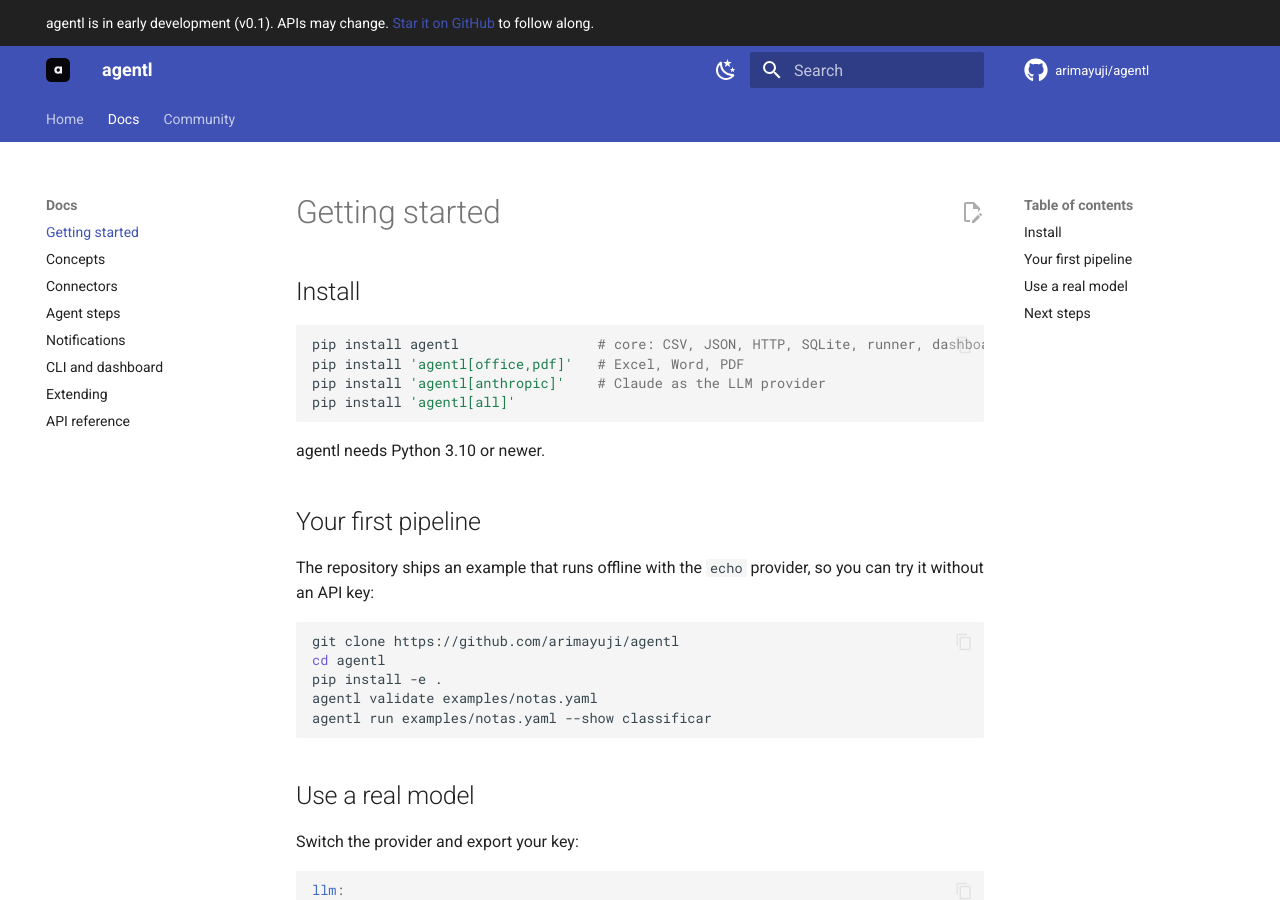
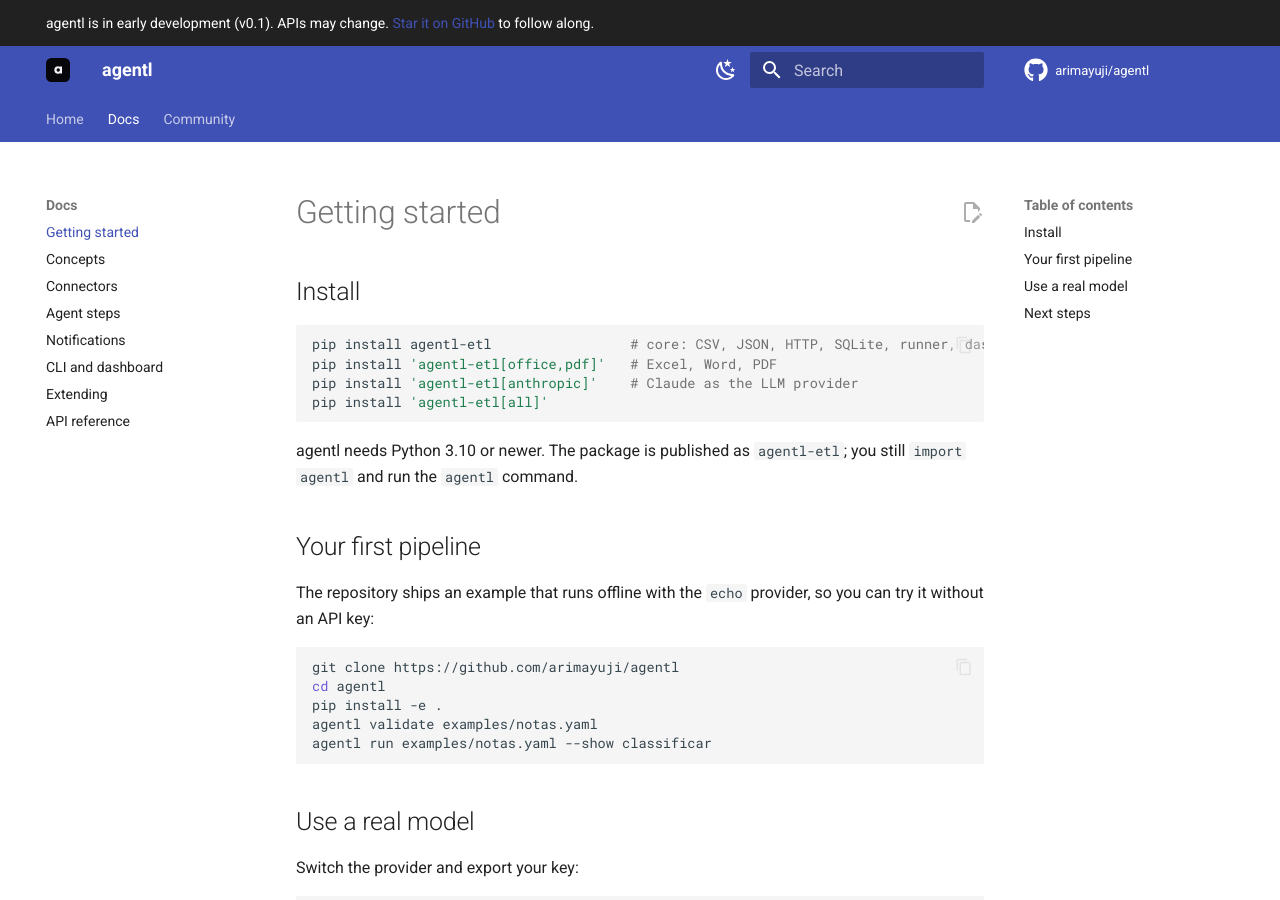
Before and after one commit to arimayuji/agentl, an MkDocs documentation site: the page built from docs/getting-started.md, in a window 1280 px wide and 900 px high. Built offline with MkDocs 1.6.1 and Material for MkDocs 9.7.7, drawn with Linux system fonts in a browser that asks for light colours; comment, search, counter and statistics services are not loaded.

Commit message:
build: publish as agentl-etl on PyPI and release 0.1.1 (#5)
PyPI rejects `agentl` as confusable with the existing `agent1` project.
The distribution becomes `agentl-etl`; the import package and the CLI
stay `agentl`.

- pyproject: project name agentl-etl, wheel ships the agentl package
- Install commands, badges and links updated in README, docs, site demo
  and the launch video source
- Error messages for missing extras point to agentl-etl[...]
- Version 0.1.1 and changelog entry (0.1.0 was never published)


Claude-Session: https://claude.ai/code/session_01RVBXEqKMifmDi1ydWBoGx7

Co-authored-by: Claude <noreply@anthropic.com>

````diff
--- a/agentl/__init__.py
+++ b/agentl/__init__.py
@@ -16,4 +16,4 @@ __all__ = [
     "register_provider",
     "run",
 ]
-__version__ = "0.1.0"
+__version__ = "0.1.1"
--- a/docs/assets/terminal.js
+++ b/docs/assets/terminal.js
@@ -1,8 +1,8 @@
 // Animated terminal on the landing page: install -> validate -> run -> dashboard.
 (function () {
   const script = [
-    { cmd: "pip install agentl" },
-    { out: "Successfully installed agentl-0.1.0", cls: "ok" },
+    { cmd: "pip install agentl-etl" },
+    { out: "Successfully installed agentl-etl-0.1.1", cls: "ok" },
     { cmd: "agentl validate pipeline.yaml" },
     { out: "ok: invoices (5 steps)", cls: "ok" },
     { cmd: "agentl run pipeline.yaml" },
--- a/docs/getting-started.md
+++ b/docs/getting-started.md
@@ -3,13 +3,13 @@
 ## Install
 
 ```bash
-pip install agentl                 # core: CSV, JSON, HTTP, SQLite, runner, dashboard
-pip install 'agentl[office,pdf]'   # Excel, Word, PDF
-pip install 'agentl[anthropic]'    # Claude as the LLM provider
-pip install 'agentl[all]'
+pip install agentl-etl                 # core: CSV, JSON, HTTP, SQLite, runner, dashboard
+pip install 'agentl-etl[office,pdf]'   # Excel, Word, PDF
+pip install 'agentl-etl[anthropic]'    # Claude as the LLM provider
+pip install 'agentl-etl[all]'
 ```
 
-agentl needs Python 3.10 or newer.
+agentl needs Python 3.10 or newer. The package is published as `agentl-etl`; you still `import agentl` and run the `agentl` command.
 
 ## Your first pipeline
 
--- a/mkdocs.yml
+++ b/mkdocs.yml
@@ -92,4 +92,4 @@ extra:
     - icon: fontawesome/brands/github
       link: https://github.com/arimayuji/agentl
     - icon: fontawesome/brands/python
-      link: https://pypi.org/project/agentl/
+      link: https://pypi.org/project/agentl-etl/
--- a/pyproject.toml
+++ b/pyproject.toml
@@ -3,7 +3,7 @@ requires = ["hatchling"]
 build-backend = "hatchling.build"
 
 [project]
-name = "agentl"
+name = "agentl-etl"
 dynamic = ["version"]
 description = "Agentic ETL for Python: YAML pipelines where each step is a connector, a function or an LLM agent."
 readme = "README.md"
@@ -46,6 +46,9 @@ Repository = "https://github.com/arimayuji/agentl"
 Issues = "https://github.com/arimayuji/agentl/issues"
 Changelog = "https://github.com/arimayuji/agentl/blob/main/CHANGELOG.md"
 
+[tool.hatch.build.targets.wheel]
+packages = ["agentl"]
+
 [tool.hatch.version]
 path = "agentl/__init__.py"
 
````
Also changed, not shown: CHANGELOG.md (+10 -1 lines), README.md (+8 -8 lines), 4 other files.
